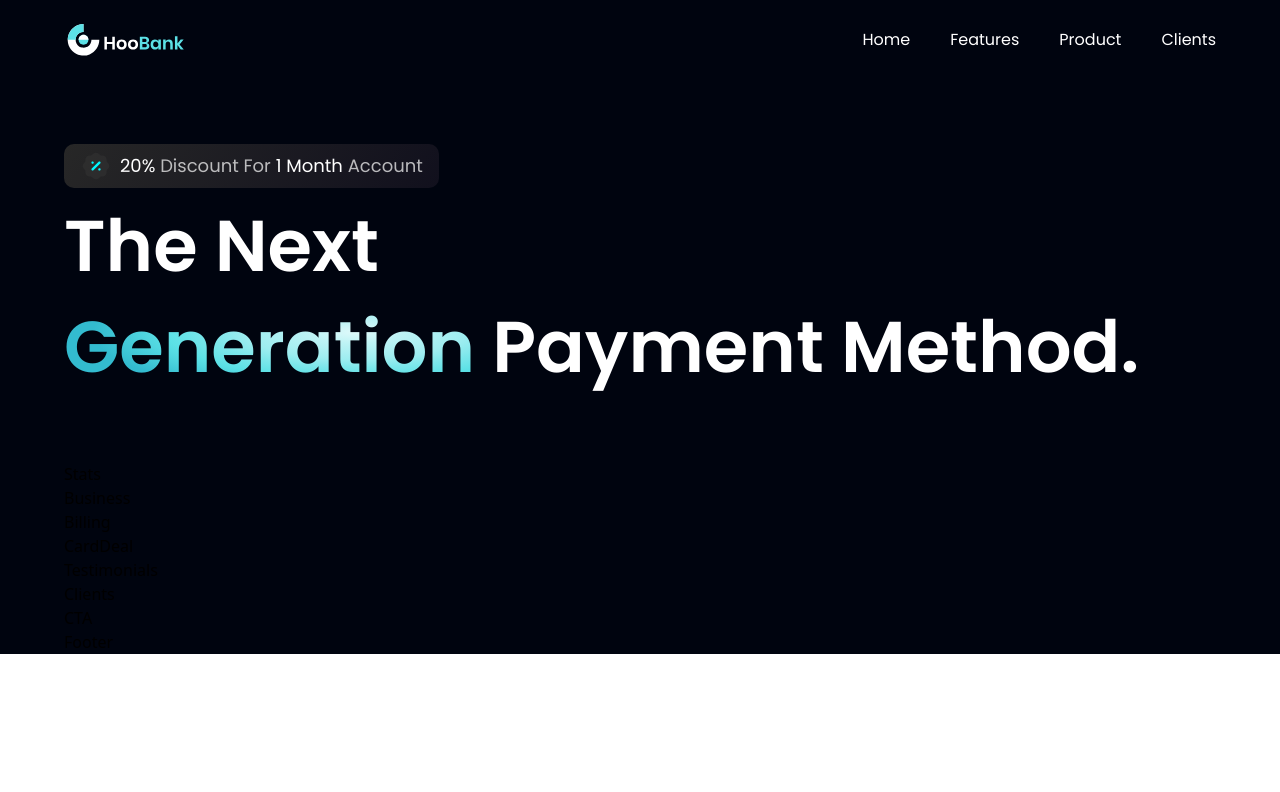
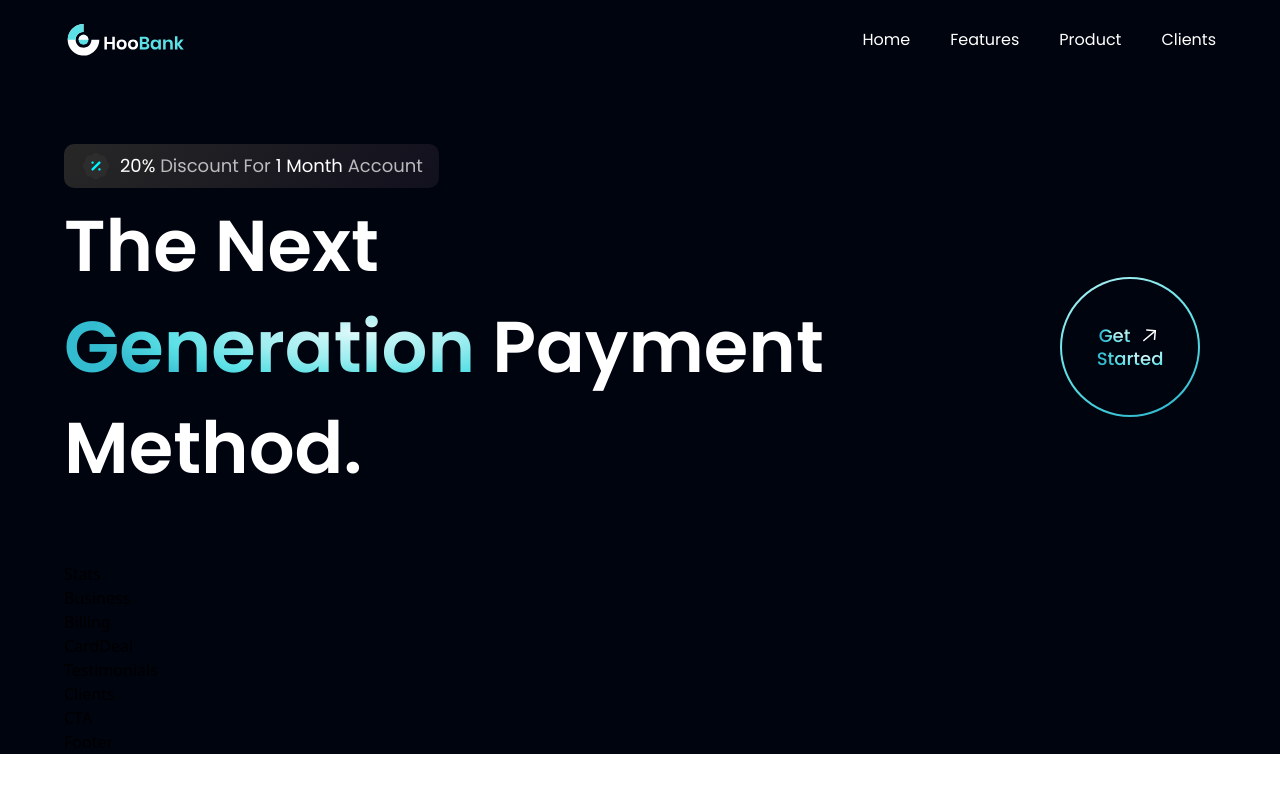
Before and after one commit to KasparsRevins/react-project-one, a React (Vite) app: page / in a window 1280 px wide. Shown: the top 792 px of the page. Built offline with nearby package versions, Linux system fonts and the light colour scheme.

Commit message:
Get Started Button

```diff
--- a/src/components/GetStarted.jsx
+++ b/src/components/GetStarted.jsx
@@ -1,9 +1,21 @@
-import React from 'react'
+import styles from '../style';
+import { arrowUp } from '../assets';
 
-const GetStarted = () => {
-  return (
-    <div>GetStarted</div>
+const GetStarted = () => (
+    <div className={`${styles.flexCenter} w-[140px] h-[140px] rounded-full bg-blue-gradient p-[2px] cursor-pointer`}>
+      <div className={`${styles.flexCenter} flex-col bg-primary w-[100%] h-[100%] rounded-full`}>
+        <div className={`${styles.flexStart} flex-row`}>
+          <p className="font-poppins font-medium text-[18px] leading-[23px] mr-2">
+            <span className="text-gradient">Get</span>
+            </p>
+            <img src={arrowUp} alt="arrow" className="w-[23px] h-[23px] object-contain"/>
+        </div>
+        <p className="font-poppins font-medium text-[18px] leading-[23px]">
+            <span className="text-gradient">Started</span>
+        </p>
+      </div>
+    </div>
   )
-}
+
 
 export default GetStarted
--- a/src/components/Hero.jsx
+++ b/src/components/Hero.jsx
@@ -1,5 +1,6 @@
 import styles from '../style';
 import {discount, robot} from '../assets';
+import GetStarted from './GetStarted'
 
 const Hero = () => (
   <section id="home" className={`flex md:flex-row flex-col ${styles.paddingY}`}>
@@ -19,7 +20,7 @@
             Payment Method.
           </h1>
           <div className="ss:flex hidden md:mr-4 mr-0">
-
+            <GetStarted/>
           </div>
         </div>
         </div>
```
